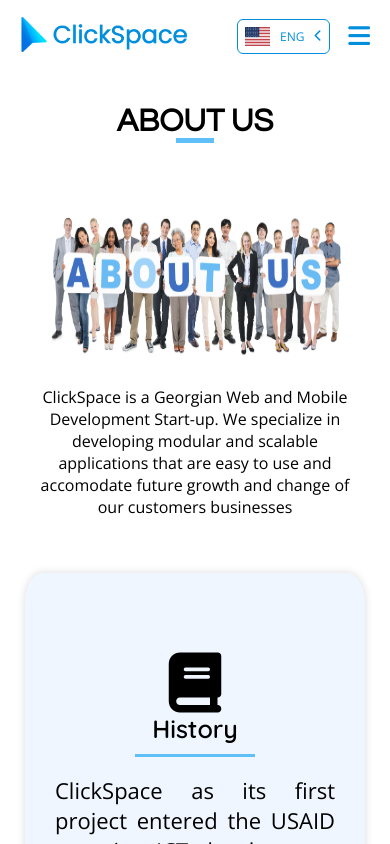
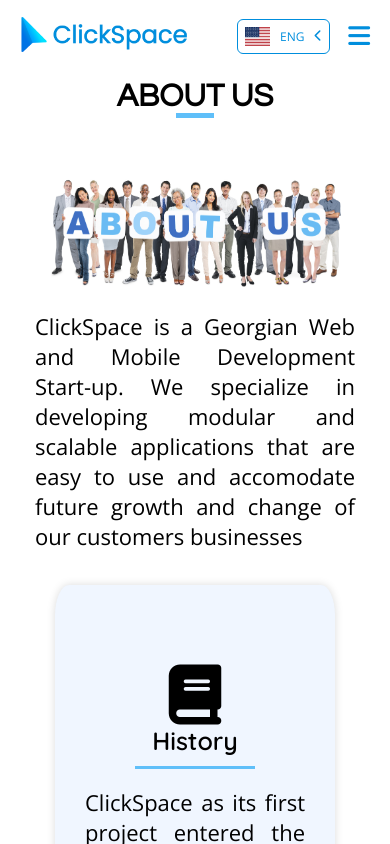
Before and after one commit to ClickSpace-ge-git/ClickSpace-ge-git.github.io, a React (Create React App) app: page /aboutus in a window 390 px wide. Shown: the top 844 px of the page. Built offline with nearby package versions, Linux system fonts and the light colour scheme.

Commit message:
Update AboutUsPage.scss

```diff
--- a/src/pages/AboutUsPage/AboutUsPage.scss
+++ b/src/pages/AboutUsPage/AboutUsPage.scss
@@ -1,4 +1,3 @@
-@import 'AboutUsScreen.scss';
 @import "../../components/MainStyle";
 .AboutUsPageContainer {
 
@@ -19,34 +18,7 @@
       text-align:  center;
       margin: 75px 30px 30px;
 
-      @include mobile1 {
-         margin-top: 100px;
-      }
-      @include mobile2 {
-         margin-top: 100px;
-      }
-      @include mobile3 {
-         margin-top: 100px;
-      }
-
       .AbUsPTImg {
-         @include mobile1 {
-         display: flex;
-         flex-direction: column;
-         max-width: 400px;
-         height: 175px;
-         }
-         @include mobile2 {
-            display: flex;
-            flex-direction: column;
-            max-width: 550px;
-            height: 200px;
-         @include mobile3 {
-               display: flex;
-               flex-direction: column;
-               max-width: 850px;
-               height: 225px;
-               }
 
          img {
             max-width: 1300px;
@@ -59,6 +31,7 @@
          color: black;
          font-weight: bold;
       }
+   }
 
       .AbUsP_TextContainer {
          display: flex;
@@ -68,19 +41,9 @@
             font-size: 22px;
             width: 100%;
             max-width: 2000px;
-
-            @include mobile1 {
-               text-align: justify;
-            }
-            @include mobile2 {
-               text-align: justify;
-            }
-            @include mobile3 {
-               text-align: justify;
-            }
          }
       }
-      }
+
 
 
       hr {
@@ -91,25 +54,11 @@
          border: none;
          text-align: center;
       }
-   }
 
    .AbUsPBoxContatiner {
       display: flex;
       justify-content: center;
       text-align: center;
-
-      @include mobile1 {
-         align-items: center;
-         flex-direction: column;
-      }
-      @include mobile2 {
-         align-items: center;
-         flex-direction: column;
-      }
-      @include mobile3 {
-         align-items: center;
-         flex-direction: column;
-      }
 
       .AbUsPBItem {
          margin: 20px;
@@ -119,19 +68,6 @@
          background-color: rgb(240 246 255);
          width: 400px;
          height: 250px;
-
-         @include mobile1 {
-            width: 220px;
-            height: 450px;
-         }
-         @include mobile2 {
-            width: 250px;
-            height: 450px;
-         }
-         @include mobile3 {
-            width: 280px;
-            height: 450px;
-         }
 
          i {
             font-size: 60px;
@@ -170,37 +106,11 @@
    .ABUSTeamThree{
       display: flex;
       flex-direction: row;
-
-      @include mobile1 {
-         display: flex;
-         flex-direction: column;
-      }
-      @include mobile2 {
-         display: flex;
-         flex-direction: column;
-      }
-      @include mobile3 {
-         display: flex;
-         flex-direction: column;
-      }
    }
 
 .ABUSTeamTwo{
    display: flex;
    flex-direction: row;
-
-   @include mobile1 {
-   display: flex;
-   flex-direction: column;
-   }
-   @include mobile2 {
-      display: flex;
-      flex-direction: column;
-      }
-   @include mobile3 {
-      display: flex;
-      flex-direction: column;
-   }
 }
 
 
@@ -280,3 +190,62 @@
 
 
 }
+
+//Phone Screen
+@media screen and (max-width: 1000px) {
+   .AboutUsPageContainer {
+
+   .AbUsPTittle {
+         height: 450px;
+         text-align: center;
+         padding: 5px;
+         text-align:  center;
+         margin: 75px 30px 30px;
+         justify-content: center;
+         h1 {
+            text-align: center;
+            color: black;
+            font-weight: bold;
+
+         }
+         p {
+            text-align: center;
+            justify-content: center;
+         }
+
+      .AbUsPTImg {
+         display: flex;
+         flex-direction: column;
+         max-width: 400px;
+         height: 175px;
+         }
+      }
+      .AbUsP_TextContainer{
+         .AbUsP_Text {
+         text-align: justify;
+         }
+      }
+      .AbUsPBoxContatiner {
+            align-items: center;
+            flex-direction: column;
+            .AbUsPBItem {
+               width: 220px;
+               height: 450px;
+            }
+      }
+
+      .ABUSTeam {
+         display: flex;
+         flex-direction: column;
+
+      .ABUSTeamThree {
+         display: flex;
+         flex-direction: column;
+      }
+      .ABUSTeamTwo {
+      display: flex;
+      flex-direction: column;
+      }
+   }
+}
+}
```
